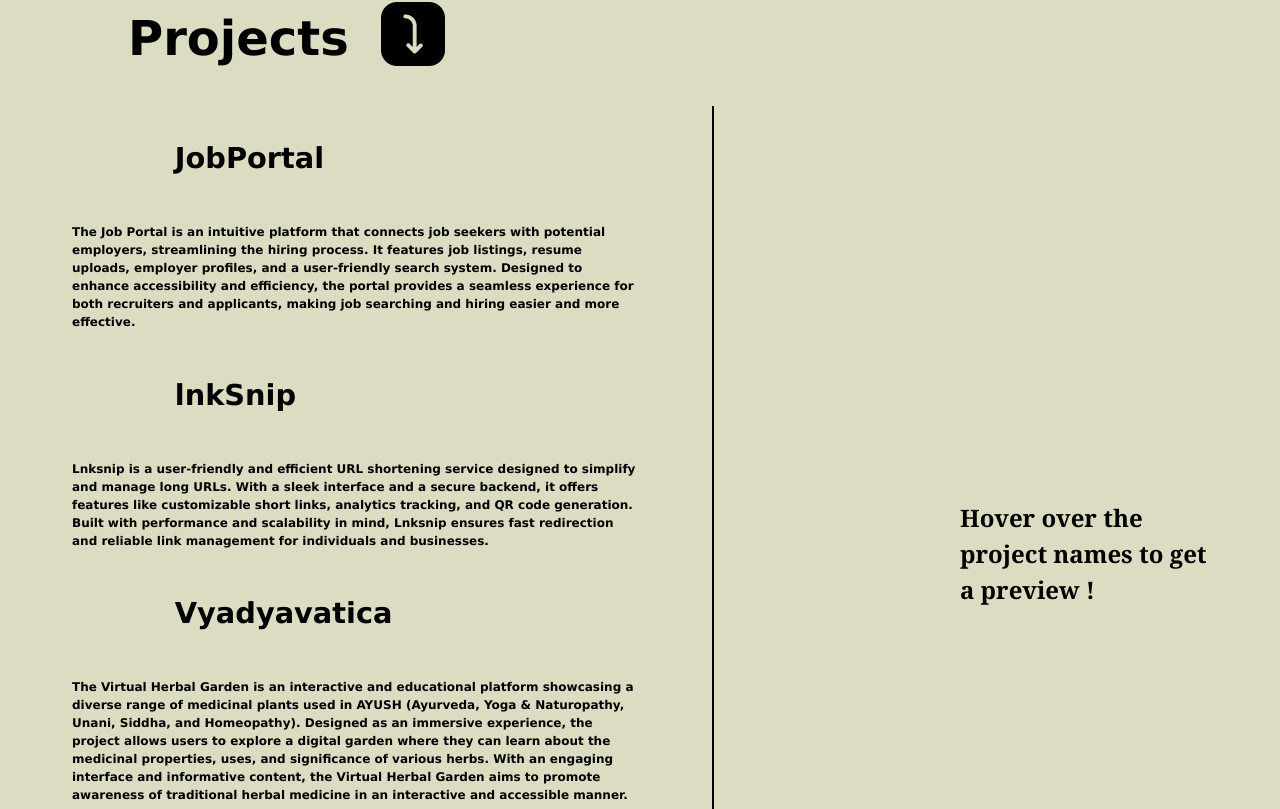
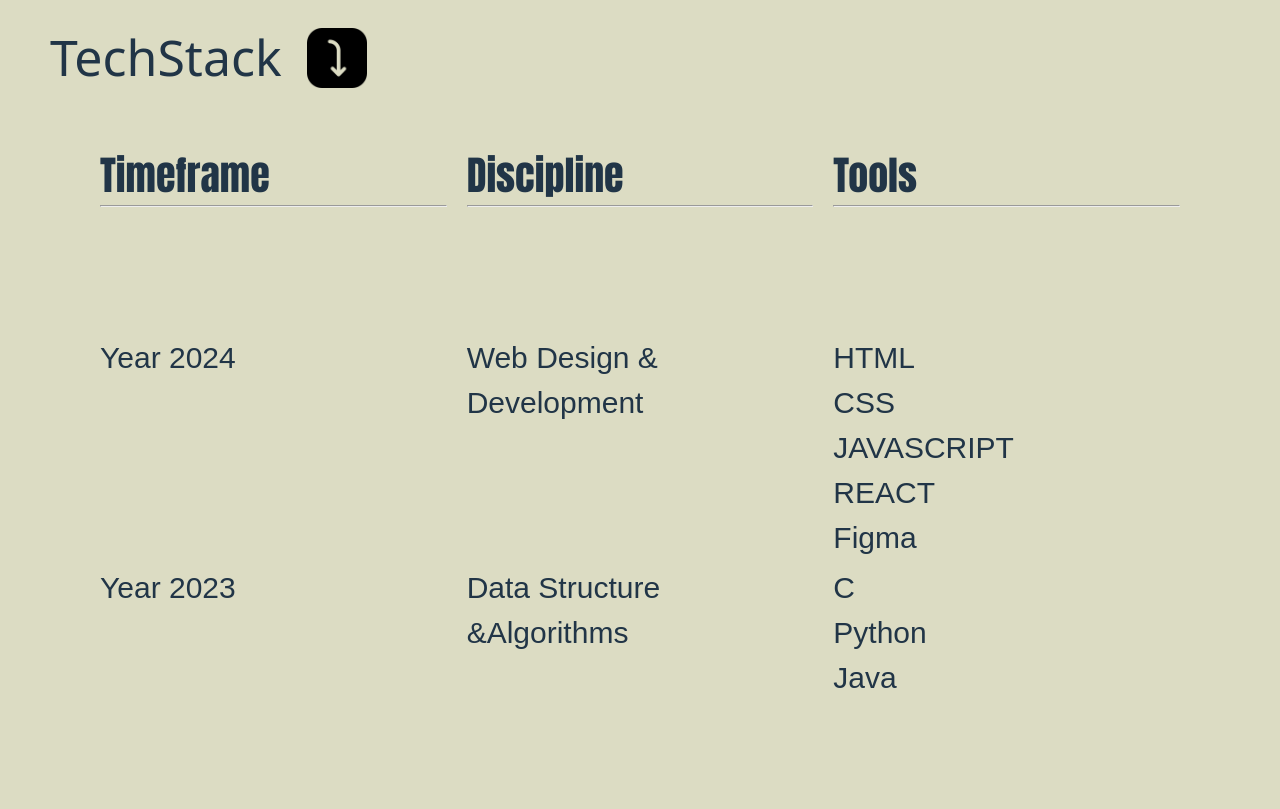
Before and after one commit to nishantgreyhat/Nishant-Portfolio, a React (Vite) app: page / in a window 1280 px wide. Shown: the part 1331-2140 px from the top of the page. Built offline with nearby package versions, Linux system fonts and the light colour scheme.

Commit message:
added techstack

```diff
--- a/src/App.jsx
+++ b/src/App.jsx
@@ -12,7 +12,7 @@ function App() {
     <div className="App">
       <HeroSection />
       <AboutSection />
-      {/* <SkillsSection /> */}
+      <SkillsSection />
       <ProjectsSection />
       <ContactsSection />
 
--- a/src/components/SkillsSection/SkillsSection.css
+++ b/src/components/SkillsSection/SkillsSection.css
@@ -1,4 +1,95 @@
-.skillsContainer{
-    height: 100vh;
-    width: 100vw;
+.techHead{
+    display: flex;
+    align-items: center;
+    font-size: 50px;
+    margin-inline: 50px;
+    margin-top: 50px;
 }
+.techHead img {
+    display: span;
+    height: 60px;
+    width: auto;
+    margin-inline: .5em;
+
+
+}
+.container {
+    margin: 100px;
+    margin-top: 50px ;
+    /* border: 2px solid green; */
+    display: grid;
+    grid-template-rows: 180px 220px;
+    grid-template-columns: repeat(3,minmax(100px,400px));
+    align-items: start;
+    justify-content: center;
+    font-family:'Arial Narrow Bold', sans-serif;
+    font-size: 20px;
+    grid-gap: 10px 20px;
+}
+.items ul{
+    list-style: none;
+    padding: 0px;
+    margin: 0px;
+}
+
+.item1, .item2, .item3 {
+    font-size: 40px;
+    font-family: Impact, Haettenschweiler, 'Arial Narrow Bold', sans-serif;
+}
+
+.item4,.item5, .item6 ,.item7,.item8, .item9{
+    font-size: 30px;
+    font-family:Haettenschweiler, 'Arial Narrow Bold', sans-serif;
+
+}
+
+.item3 {
+    /* border: 2px solid red; */
+    /* background-color: rgb(255, 141, 160); */
+}
+
+.item4{
+    /* border: 2px solid rgb(11, 255, 19); */
+    /* background-color: rgb(130, 249, 130); */
+}
+.item5 {
+    /* border: 2px solid rgb(255, 255, 11); */
+    /* background-color: rgb(246, 246, 151); */
+}
+
+.item6 {
+    /* border: 2px solid blue; */
+    /* background-color: rgb(144, 144, 254); */
+}
+
+.item7 {
+    /* border: 2px solid red; */
+    /* background-color: rgb(255, 141, 160); */
+}
+
+.item8{
+    /* border: 2px solid rgb(11, 255, 19); */
+    /* background-color: rgb(130, 249, 130); */
+}
+.item9{
+    /* border: 2px solid rgb(11, 255, 19); */
+    /* background-color: rgb(130, 249, 130); */
+}
+
+@media (max-width: 768px) { /* Mobile view */
+
+    .container{
+        margin: 10px;
+        grid-template-rows: 70px 80px ;
+        grid-template-columns: repeat(3,1fr);
+    }
+
+    .item1, .item2, .item3 {
+        font-size: 15px;
+    }
+
+    .item4,.item5, .item6 ,.item7,.item8, .item9{
+        font-size: 12px;
+
+    }
+}
--- a/src/components/SkillsSection/SkillsSection.jsx
+++ b/src/components/SkillsSection/SkillsSection.jsx
@@ -1,12 +1,49 @@
 import React from "react";
 import "./SkillsSection.css";
+import arrowDownImg from '../../assets/arrowdown.png'
 
 function SkillsSection() {
-    return(
+    return (
         <>
-        <div className="skillsContainer">
-            <h1>hiiii</h1>
-        </div>
+        <div class='techHead'>TechStack<img className="arrowdown" src={arrowDownImg}></img></div>
+            <div class="container">
+                <div class="items item1">
+                    <p>Timeframe</p>
+                    <hr />
+                </div>
+                <div class="items item2">
+                    <p>Discipline</p>
+                    <hr />
+                </div>
+                <div class="items item3">
+                    <p>Tools</p>
+                    <hr />
+                </div>
+                <div class="items item4">Year 2024</div>
+                <div class="items item5">
+                    Web Design & Development
+                </div>
+                <div class="items item6">
+                    <ul>
+                        <li>HTML</li>
+                        <li>CSS</li>
+                        <li>JAVASCRIPT</li>
+                        <li>REACT</li>
+                        <li>Figma</li>
+                    </ul>
+                </div>
+                <div class="items item7">Year 2023</div>
+                <div class="items item8">
+                    Data Structure &Algorithms
+                </div>
+                <div class="items item9">
+                    <ul>
+                        <li>C </li>
+                        <li> Python </li>
+                        <li> Java </li>
+                    </ul>
+                </div>
+            </div>
         </>
 
 
```
